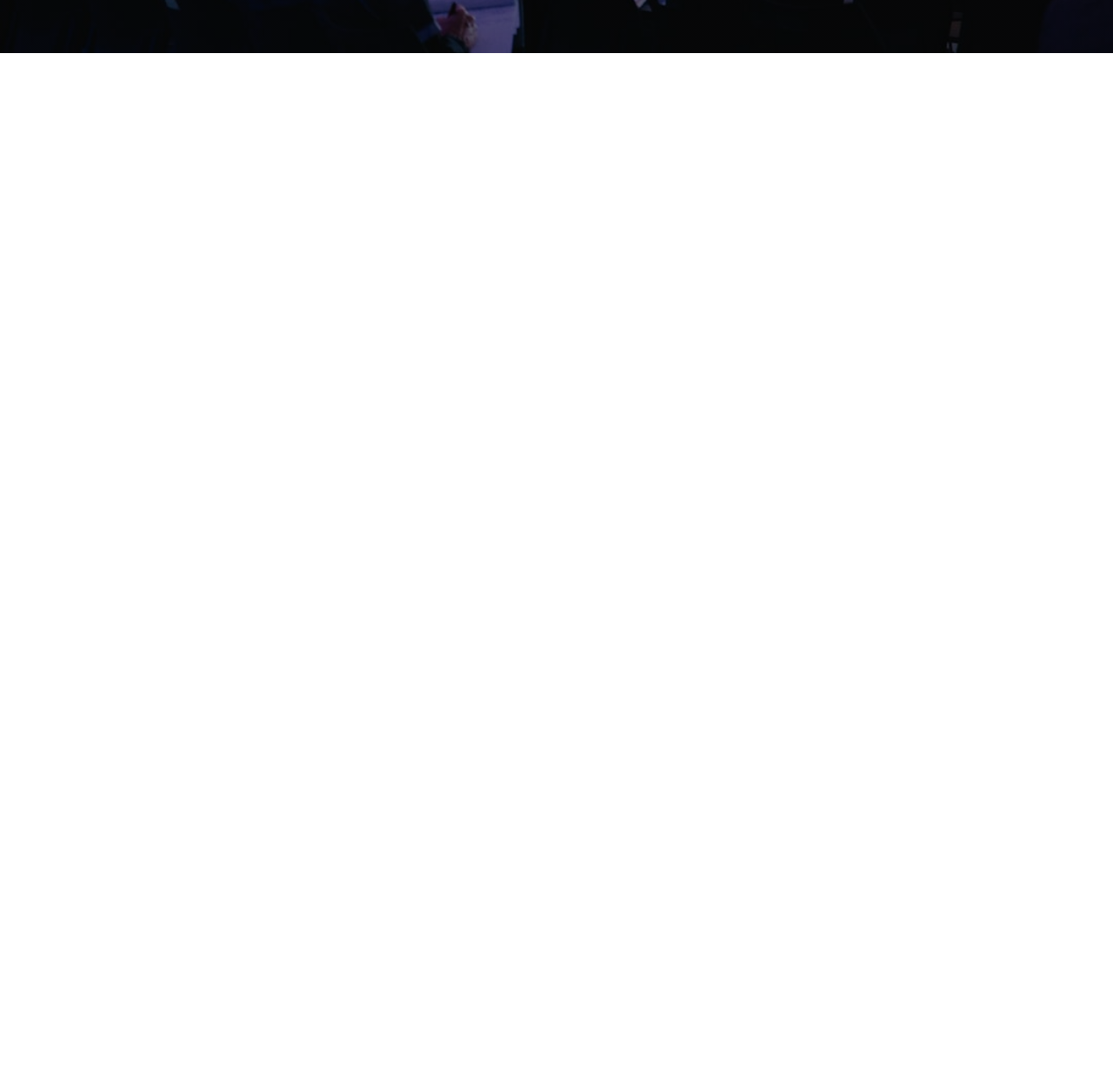
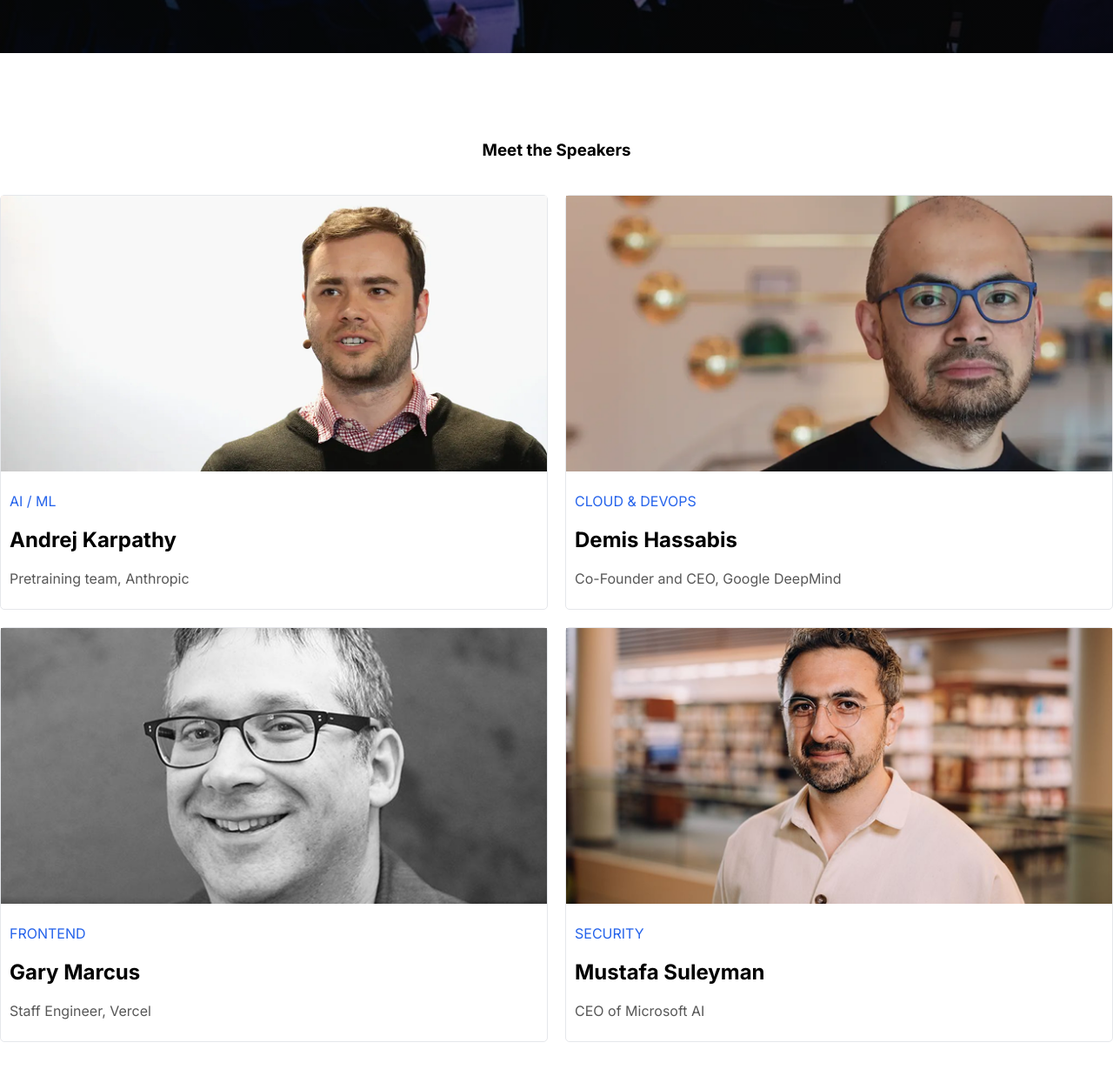
Before and after one commit to afnadhossain/project-milestone-1, a plain HTML site: page index.html in a window 1280 px wide. Shown: the part 729-1966 px from the top of the page at 87% size. Before the commit the page ends 800 px from the top, so only its background shows below. Drawn offline with Linux system fonts and the light colour scheme.

Commit message:
speaker info which is a  section part of main has been added

```diff
--- a/index.html
+++ b/index.html
@@ -66,3 +66,90 @@
 </header>
 
 <!--  header hero section ends -->
+
+<main>
+
+      <!-- speaker info section  -->
+    <section class="main-sec1">
+
+    <section class="main-sec2">
+
+        <h1 class="section-heading"> Meet the Speakers   </h1>
+
+        <div class="main-hero-parent">
+
+            <div class="speaker-img">
+                <img src="./images/andrej.png" alt="">
+
+                <div class="speaker-info">
+                 <a href="#"> AI / ML </a>
+
+                <h2> Andrej Karpathy </h2>
+
+                <p class="speaker-post"> Pretraining team, Anthropic </p>
+
+                </div>
+
+
+            </div>
+
+            <div class="speaker-img" >
+                 <img src="./images/demis.png" alt="">
+
+                <div class="speaker-info">
+
+                <a href="#"> CLOUD & DEVOPS </a>
+                 <h2> Demis Hassabis  </h2>
+
+                 <p class="speaker-post"> Co-Founder and CEO, Google DeepMind </p>
+
+                 </div>
+            </div>
+
+
+            <div class="speaker-img" >
+
+               <img src="./images/gary.png" alt="">
+
+              <div class="speaker-info">
+
+                <a href="#"> FRONTEND </a>
+
+               <h2> Gary Marcus </h2>
+
+               <p class="speaker-post"> Staff Engineer, Vercel </p>
+
+               </div>
+
+            </div>
+
+
+            <div class="speaker-img">
+                <img src="./images/mustafa.png" alt="">
+
+               <div class="speaker-info">
+
+                <a href="#"> SECURITY </a>
+
+                <h2>  Mustafa Suleyman</h2>
+
+                <p class="speaker-post"> CEO of Microsoft AI </p>
+
+
+               </div>
+
+            </div>
+
+        </div>
+
+    </section>
+
+   </section>
+
+   <!-- speaker info section ends  -->
+
+
+
+
+
+</main>
--- a/style.css
+++ b/style.css
@@ -134,3 +134,66 @@
 
 }
 /* header hero-section ends  */
+
+
+/* main section start */
+
+/* speaker info section starts */
+
+.main-sec1 {
+    background-color: white;
+    display: grid;
+    justify-content: center;
+
+
+
+
+
+}
+
+.main-hero-parent {
+
+    display: grid;
+    grid-template-columns: repeat(2, 1fr);
+    justify-content: space-between;
+    gap: 20px;
+
+
+}
+
+.section-heading {
+                 text-align: center;
+                 margin: 80px auto 40px auto;
+
+}
+
+.speaker-img {
+    border: 1px solid #E5E7EB;
+    border-radius: 5px;
+
+}
+
+.speaker-info {
+             margin:20px 0px 25px 10px  ;
+              display: flex;
+              flex-direction: column;
+              gap: 20px;
+
+}
+
+
+.speaker-post {
+                color: #575757;
+}
+
+.speaker-info a {
+                 text-decoration: none;
+                 color: #2563EB;
+}
+
+.main-sec2 {
+    margin: 20px auto 150px auto;
+}
+
+
+/* speaker info section ends */
```
